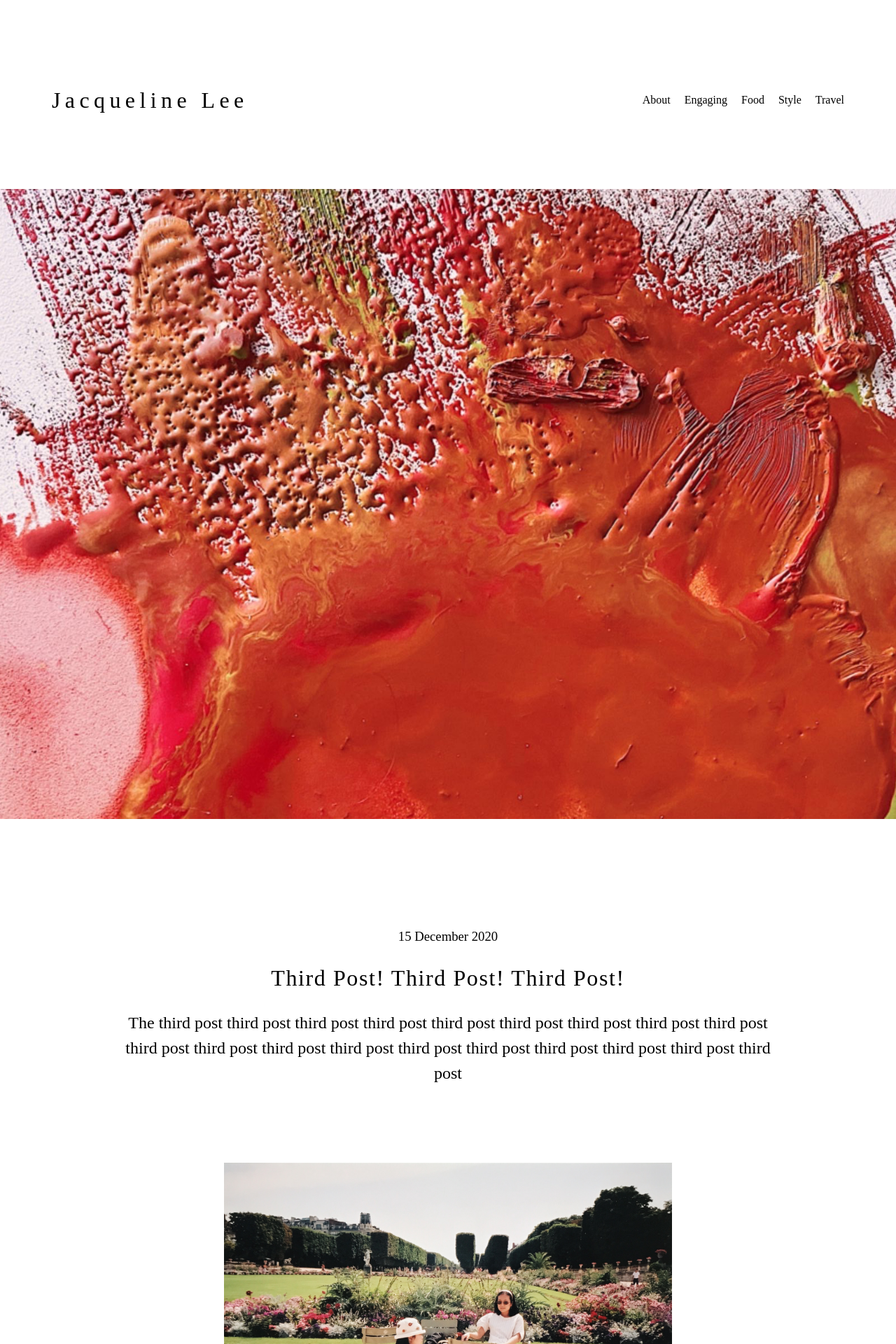
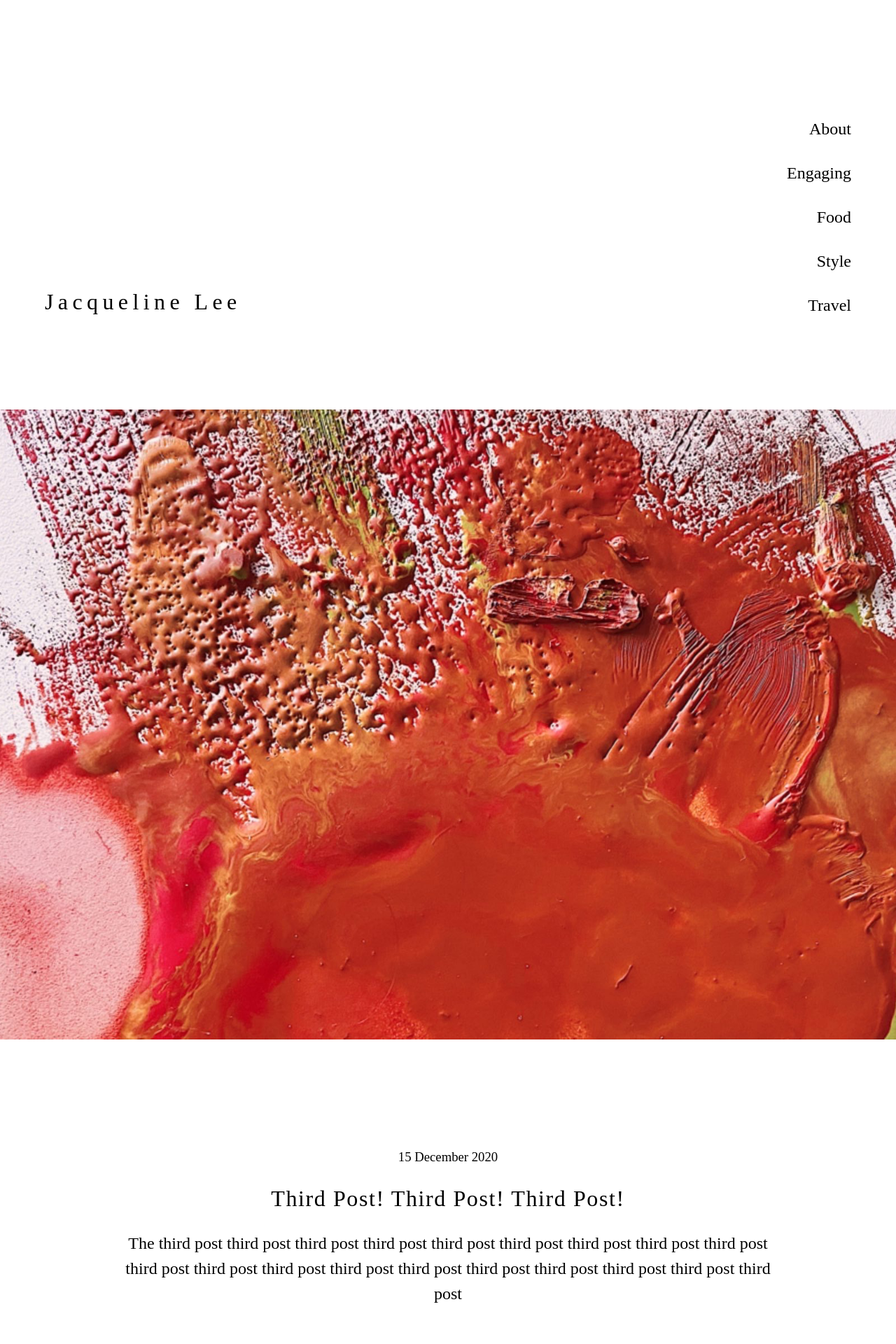
Before and after one commit to jackandthebean/jackandthebean.github.io, a Jekyll site: the page built from index.html, in a window 1280 px wide. Shown: the top 1920 px of the page at 70% size. Built offline with Jekyll 4.4.1, drawn with Linux system fonts in a browser that asks for light colours; the list of posts is cut into pages by our own code.

Commit message:
Some mobile fixes

```diff
--- a/_includes/footer.html
+++ b/_includes/footer.html
@@ -1,9 +1,11 @@
-<div class="header">
-    <hr style="border: none; border-top: 1px solid">
-    <ul class="socials">
-        <li><a href="https://www.instagram.com/{{ site.instagram_username }}/"><img src="../assets/images/instagram.png"></a></li>
-        <li><a href="https://github.com/{{ site.github_username }}/"><img src="../assets/images/octocat.png"></a></li>
-        <li><a href="mailto:{{ site.email }}"><img src="../assets/images/email.png"></a></li>
-        <li style="float: right">Website design & development by me!</li>
-    </ul>
+<div class="footer">
+    <hr>
+    <div class="foot flex_between">
+        <ul class="socials flex_between">
+            <li><a href="https://www.instagram.com/{{ site.instagram_username }}/"><img src="../assets/images/instagram.png"></a></li>
+            <li><a href="https://github.com/{{ site.github_username }}/"><img src="../assets/images/octocat.png"></a></li>
+            <li><a href="mailto:{{ site.email }}"><img src="../assets/images/email.png"></a></li>
+        </ul>
+        <p>Website design & development by me!</p>
+    </div>
 </div>
--- a/_includes/header.html
+++ b/_includes/header.html
@@ -1,10 +1,10 @@
-<div class="header">
-    <ul class="nav">
-        <li><a class="name" href="/">Jacqueline Lee</a></li>
-        {% for page in site.pages reversed %}
+<div class="header flex_between">
+    <a class="title" href="{{ site.url }}">{{ site.title }}</a>
+    <ul>
+        {% for page in site.pages %}
             {% if page.layout == 'about' or page.layout == 'category' %}
                 {% unless page.exclude %}
-                    <li style="float: right"><a href="{{ page.url }}">{{ page.title }}</a></li>
+                    <li class="nav_item"><a href="{{ page.url }}">{{ page.title }}</a></li>
                 {% endunless %}
             {% endif %}
         {% endfor %}
--- a/_layouts/home.html
+++ b/_layouts/home.html
@@ -7,7 +7,7 @@
 
         {%- include header.html -%}
 
-        <div class="fullscreen_parallax"></div>
+        <div class="hero"></div>
 
         <div class="latest_post">
             <a href="{{ site.posts.first.url }}">
@@ -20,7 +20,7 @@
 
         <div class="swirl"></div>
 
-        <ul class="posts">
+        <ul class="posts flex_between">
             {% for post in paginator.posts %}
                 <li>
                     <a href="{{ post.url }}">
--- a/_sass/main.scss
+++ b/_sass/main.scss
@@ -5,6 +5,7 @@
 }
 
 h1 {
+    font-size: 2em;
     letter-spacing: 0.05em;
     margin: 0.67em 0;
     font-weight: normal;
@@ -47,38 +48,46 @@ ul {
     list-style: none;
 }
 
+hr {
+    border: none;
+    border-top: 1px solid;
+}
+
+.flex_between {
+    display: flex;
+    justify-content: space-between;
+}
+
 .header {
     padding: 15vh 5vw;
+    align-items: flex-end;
 }
 
-.name {
+.title {
     font-size: 2em;
     letter-spacing: 0.2em;
 }
 
-.nav li {
-    float: left;
-    line-height: 100%;
+.nav_item {
+    font-size: 1.5em;
+    padding: 1.5em 0 0;
+    text-align: right;
 }
 
-.nav li a {
-    padding: 0px 10px;
+.footer {
+    padding: 15vh 5vw;
 }
 
-.socials {
+.foot {
     padding: 1em 0;
 }
 
-.socials li {
-    float: left;
-}
-
 .socials img {
-    padding: 0 4px;
+    padding-right: 8px;
     width: 16px;
 }
 
-.fullscreen_parallax {
+.hero {
     width: 100vw;
     height: 100vh;
     background-image: url(/assets/images/emanating.JPG);
@@ -93,11 +102,10 @@ ul {
 .latest_post {
     padding: 15vh 12.5vw;
     text-align: center;
-}
-
-.latest_post img {
+    img {
         margin: 10vh 0;
         width: 50vw;
+    }
 }
 
 .swirl {
@@ -111,18 +119,13 @@ ul {
 .posts {
     width: 90vw;
     padding: 10vh 5vw;
+    text-align: right;
+    li {
+        width: 25vw;
         display: flex;
-    align-items: stretch;
-    justify-content: space-between;
-    text-align: right;
+        flex-wrap: wrap;
     }
-
-.posts li {
-    display: block;
-    width: 25vw;
-    flex: 0 1 auto;
-}
-
-.posts img {
+    img {
         width: 25vw;
     }
+}
```
Lines whose indentation alone changed are shown as unchanged.
